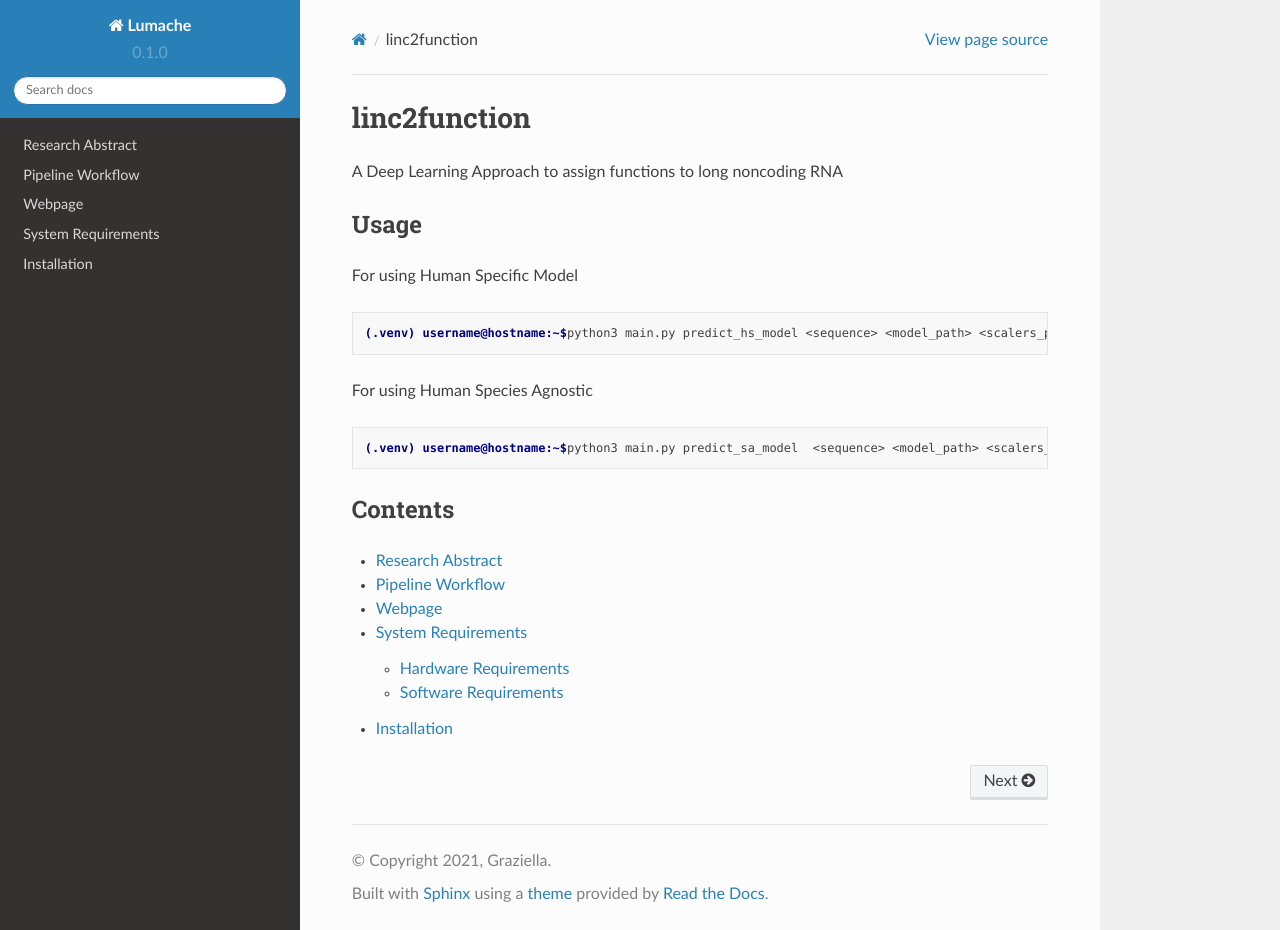
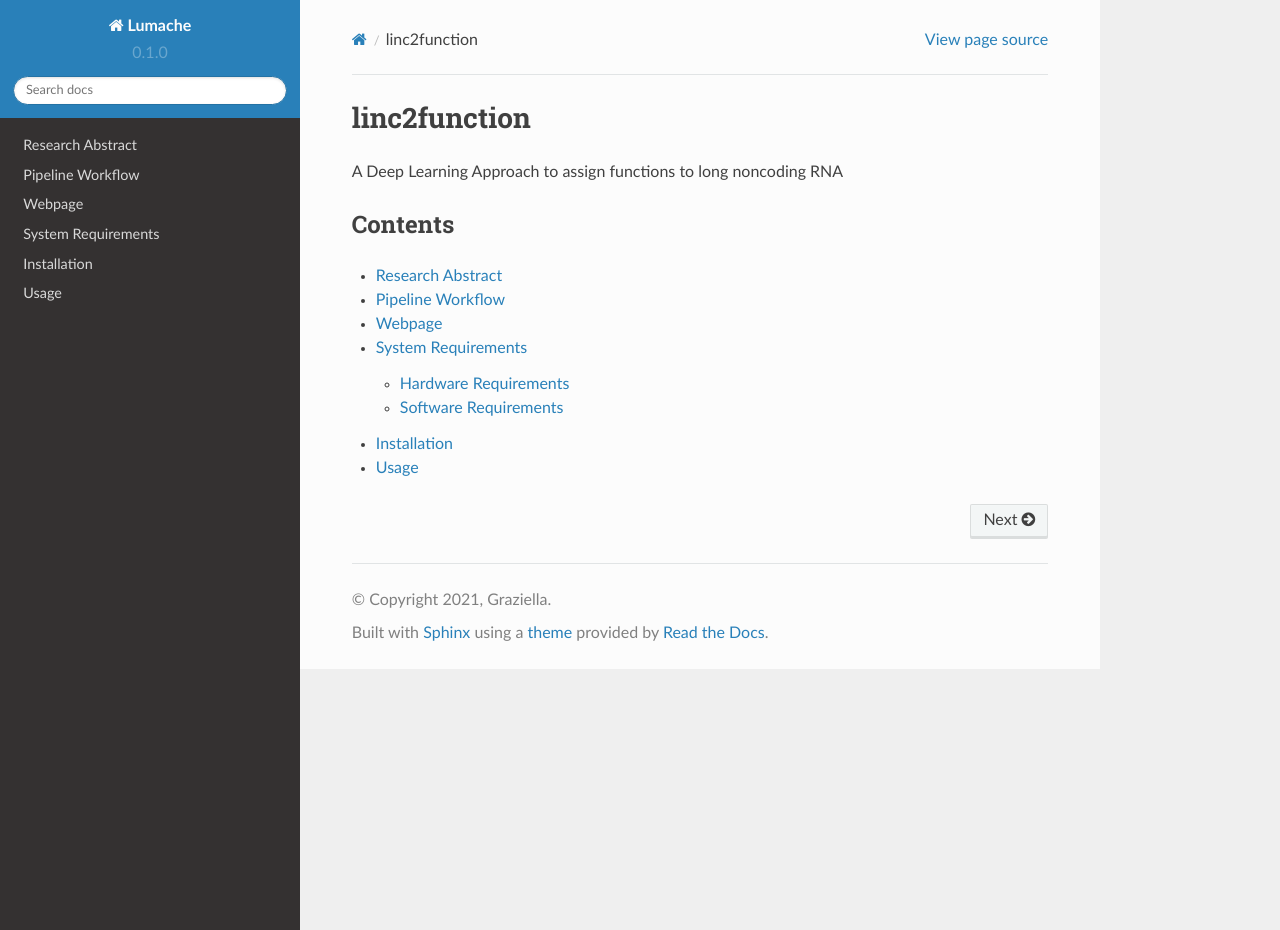
Before and after one commit to ryashpal/linc2function-tutorial, a Sphinx documentation site: the page built from docs/source/index.rst, in a window 1280 px wide and 930 px high. Built offline with Sphinx 7.4.7 and the Read the Docs theme 2.0.0, drawn with Linux system fonts in a browser that asks for light colours.

Commit message:
Update index.rst

```diff
--- a/docs/source/index.rst
+++ b/docs/source/index.rst
@@ -5,20 +5,6 @@ A Deep Learning Approach to assign functions to long noncoding RNA
 
 
 
-Usage
------
-
-For using Human Specific Model
-
-.. code-block:: console
-
-    (.venv) username@hostname:~$python3 main.py predict_hs_model <sequence> <model_path> <scalers_path>
-
-For using Human Species Agnostic
-
-.. code-block:: console
-
-    (.venv) username@hostname:~$python3 main.py predict_sa_model  <sequence> <model_path> <scalers_path>
 
 Contents
 --------
@@ -28,3 +14,4 @@ Contents
     introduction
     webpage
     install
+    usage
```
